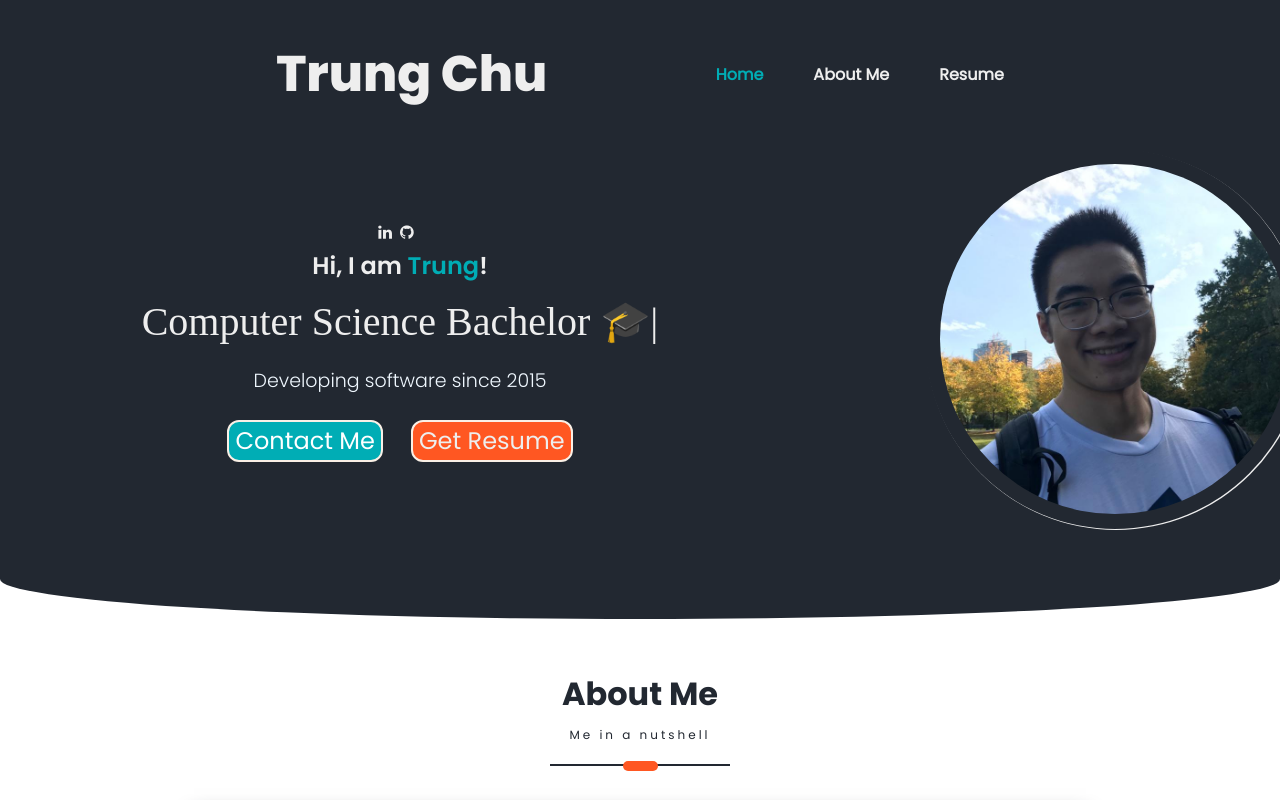
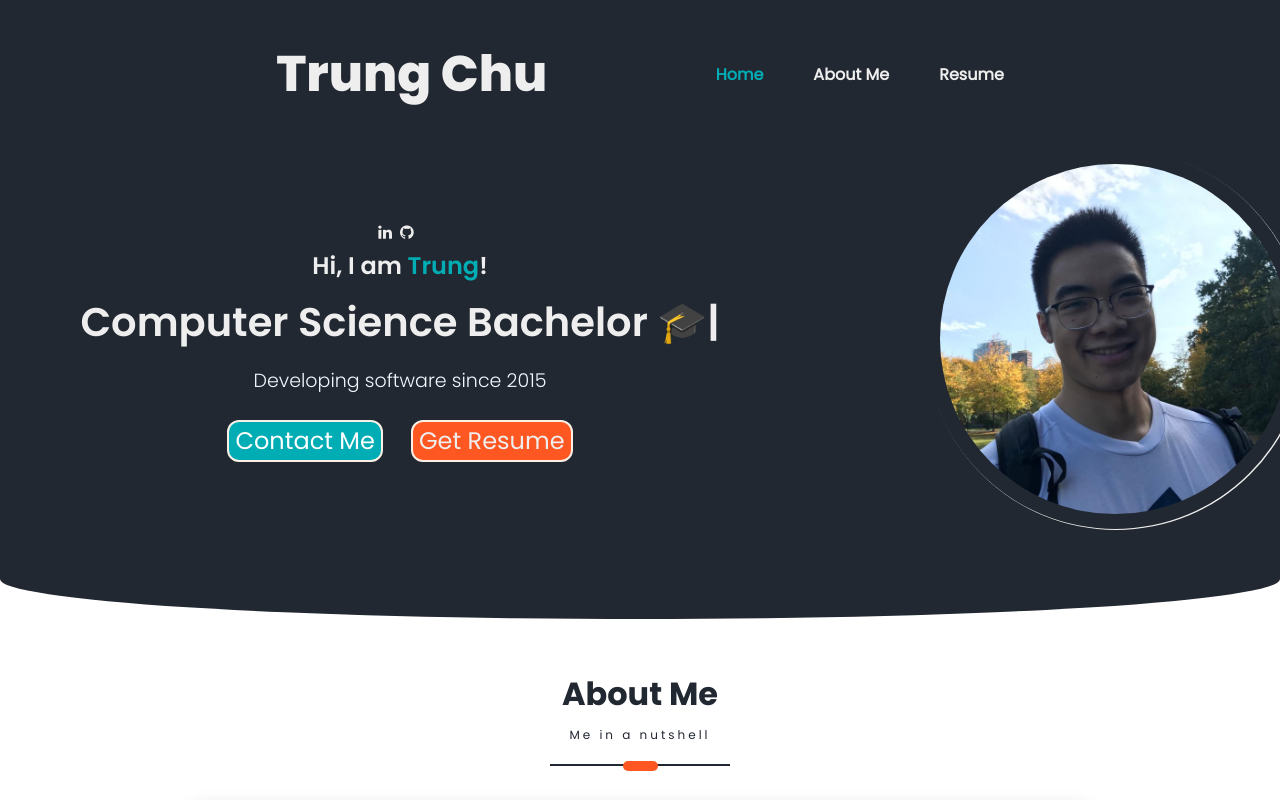
Before and after one commit to tcq1/portfolio, a React (Create React App) app: page / in a window 1280 px wide. Shown: the top 800 px of the page. Built offline with nearby package versions, Linux system fonts and the light colour scheme.

Commit message:
change font

```diff
--- a/src/PortfolioContainer/Home/Profile/Profile.css
+++ b/src/PortfolioContainer/Home/Profile/Profile.css
@@ -34,7 +34,7 @@
 
 .profile-details-roles h1 {
     font-size: 40px;
-    font-family: cursive;
+    font-family: "Poppins SemiBold";
 }
 
 .primary-text {
```
